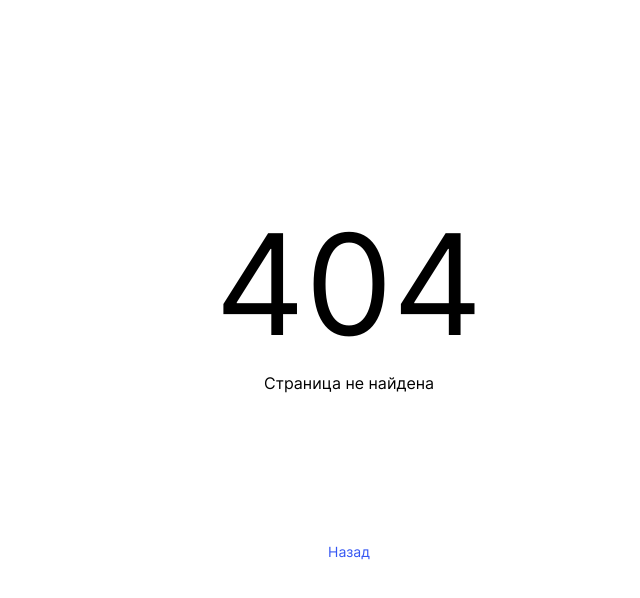
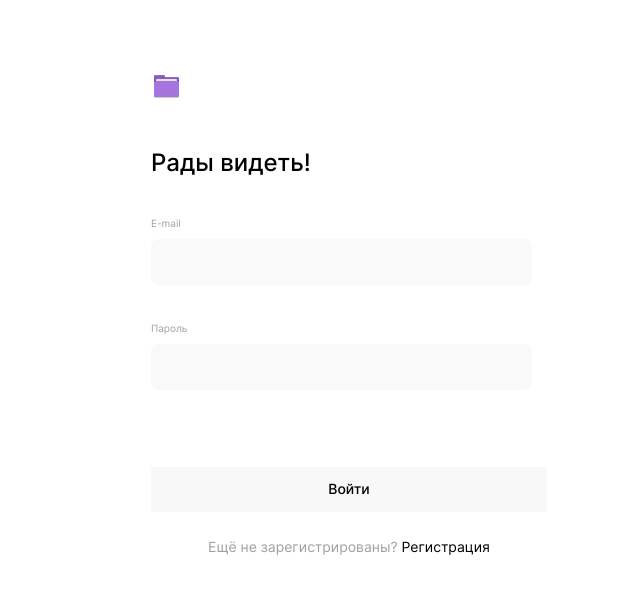
Before and after one commit to Lizaakishina/ReviewSite, a React (Create React App) app: page / in a window 1280 px wide. Before the commit this address had no page. Shown: the top 598 px of the page, without its empty margins (291-931 px from the left). Built offline with nearby package versions, Linux system fonts and the light colour scheme.

Commit message:
fix: замена начальной страницы сайта

```diff
--- a/src/components/App/App.js
+++ b/src/components/App/App.js
@@ -123,7 +123,7 @@ const App = () => {
                 isLoader={isLoader}
                 isButtonInactive={isButtonInactive}/>
             </Route>
-            <Route path="/auth/jwt/login">
+            <Route path="/">
               <Login
                 onSubmit={handleLogin}
                 errorMessageApi={errorMessageApi}
```
